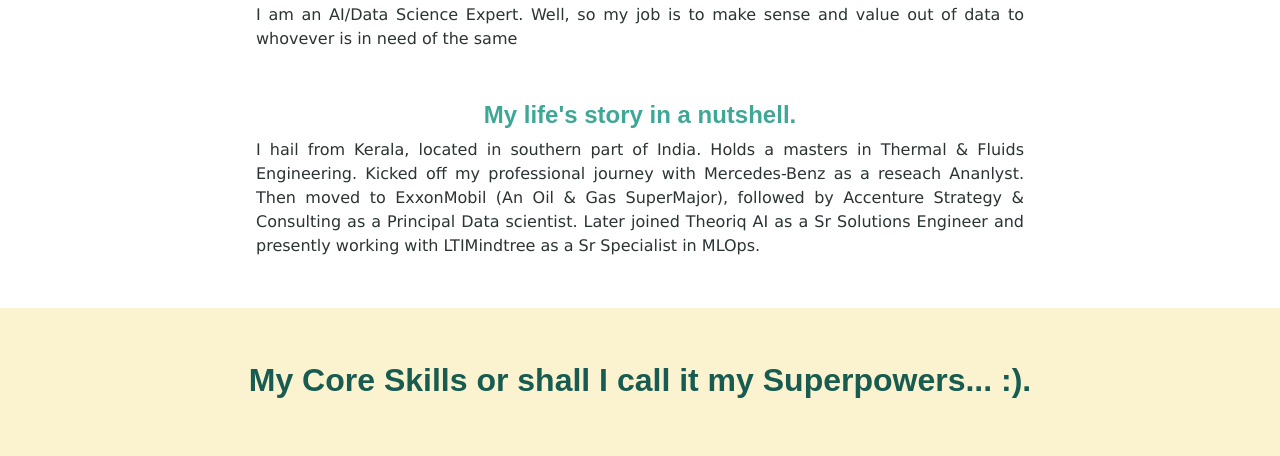
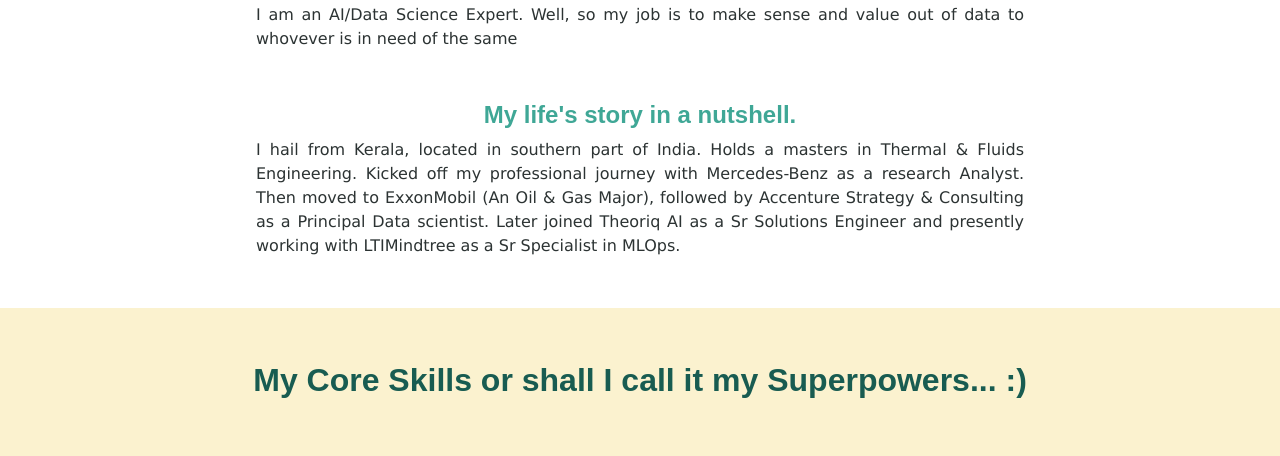
Before and after one commit to aruncjohn44/personal_website, a plain HTML site: page index.html in a window 1280 px wide. Shown: the part 1090-1546 px from the top of the page. Drawn offline with nearby package versions, Linux system fonts and the light colour scheme.

Commit message:
HTML update

```diff
--- a/index.html
+++ b/index.html
@@ -42,11 +42,11 @@
         <p class="intro">I am an AI/Data Science Expert. Well, so my job is to make sense and value out of data to whovever is in need of the same</p>
         <h4>My life's story in a nutshell.</h4>
         <p class="intro">I hail from Kerala, located in southern part of India. Holds a masters in Thermal & Fluids Engineering. Kicked off my professional
-          journey with Mercedes-Benz as a reseach Ananlyst. Then moved to ExxonMobil (An Oil & Gas SuperMajor), followed by Accenture Strategy & Consulting
+          journey with Mercedes-Benz as a research Analyst. Then moved to ExxonMobil (An Oil & Gas Major), followed by Accenture Strategy & Consulting
           as a Principal Data scientist. Later joined Theoriq AI as a Sr Solutions Engineer and presently working with LTIMindtree as a Sr Specialist in MLOps.</p>
       </div>
       <div class="skills">
-        <h2 class="skills-text">My Core Skills or shall I call it my Superpowers... :).</h2>
+        <h2 class="skills-text">My Core Skills or shall I call it my Superpowers... :)</h2>
 
         <div class="row">
           <div class="skills1 col-lg-6 col-sm-12">
```
